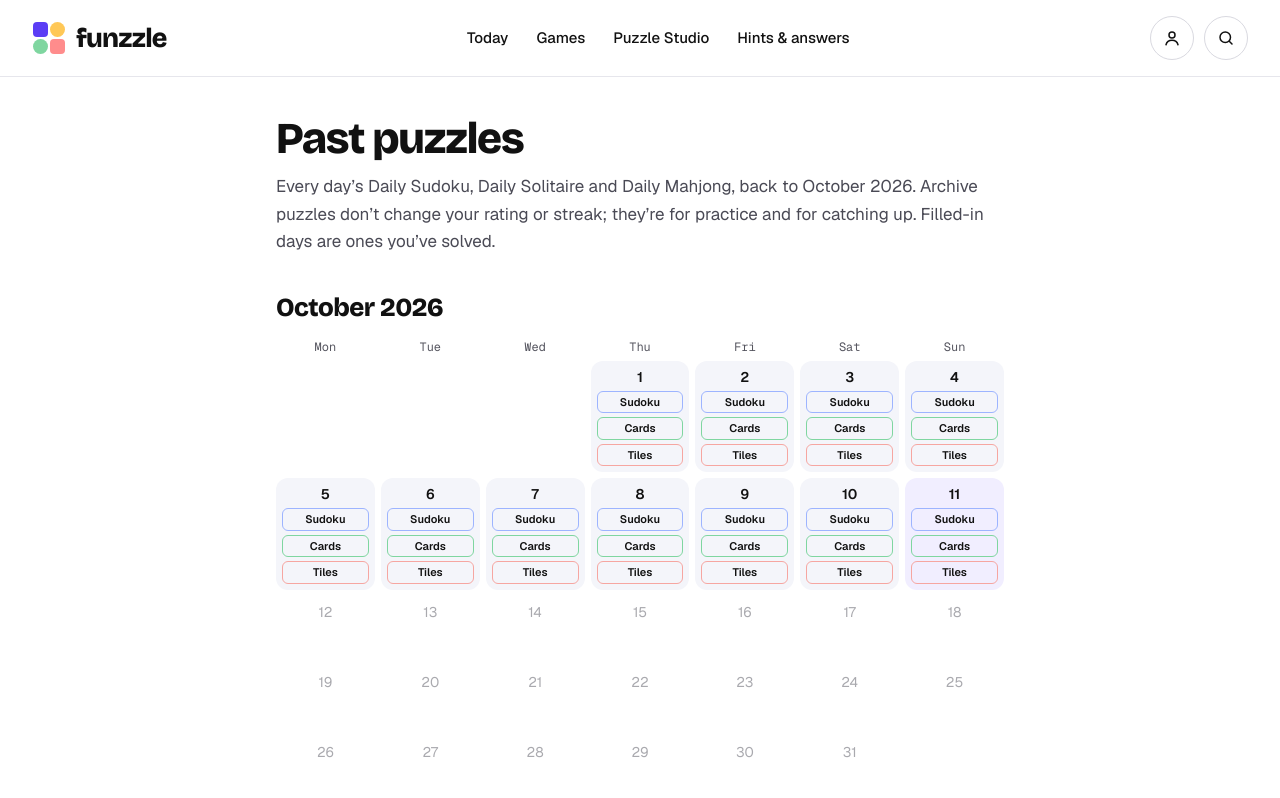
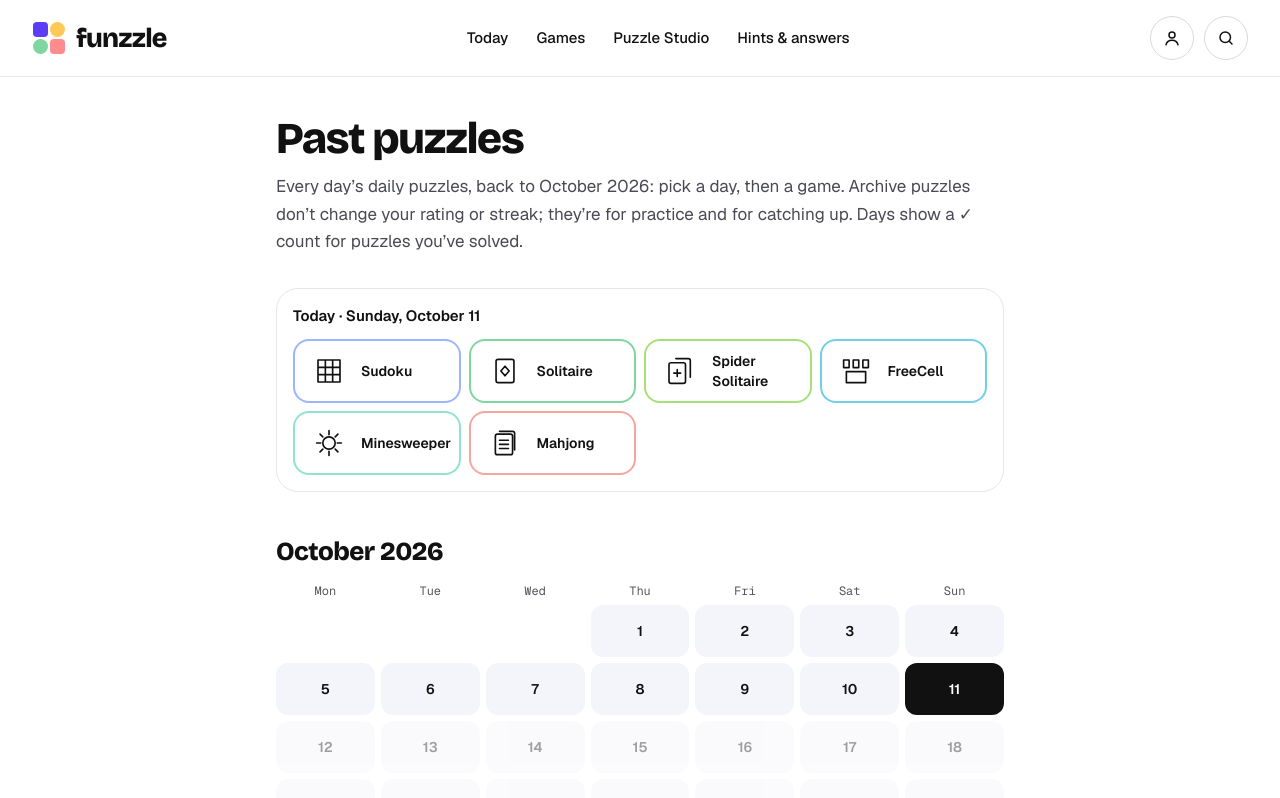
Before and after one commit to MonsterInstitute/funzzle, a Next.js app: page /archive in a window 1280 px wide. Shown: the top 798 px of the page. Built offline with nearby package versions, Linux system fonts and the light colour scheme.

Commit message:
Archive calendar for every archive game, all skill trees on /me
Co-Authored-By: Claude Opus 5.5 <noreply@anthropic.com>

```diff
--- a/app/archive/page.tsx
+++ b/app/archive/page.tsx
@@ -5,8 +5,8 @@ import ArchiveCalendar from "@/components/profile/ArchiveCalendar";
 import { pageMetadata } from "@/lib/seo";
 
 export const metadata: Metadata = pageMetadata({
-  title: "Daily Puzzle Archive: Past Sudoku, Solitaire and Mahjong",
-  description: "Play any past Daily Sudoku, Daily Solitaire or Daily Mahjong from the calendar. Free, no sign-up; filled-in days are the ones you’ve solved.",
+  title: "Daily Puzzle Archive: Every Past Daily Puzzle",
+  description: "Play any past daily puzzle from the calendar: Sudoku, Solitaire, Spider, FreeCell, Minesweeper and Mahjong. Free, no sign-up.",
   path: "/archive",
 });
 
@@ -17,8 +17,8 @@ export default function ArchivePage() {
       <main className="mx-auto w-full max-w-[760px] flex-1 px-4 py-10">
         <h1 className="m-0 font-display text-[44px] font-extrabold leading-none tracking-[-0.03em]">Past puzzles</h1>
         <p className="mb-8 mt-3 text-[17px] leading-relaxed text-muted">
-          Every day’s Daily Sudoku, Daily Solitaire and Daily Mahjong, back to October 2026. Archive puzzles don’t change your rating or streak; they’re for
-          practice and for catching up. Filled-in days are ones you’ve solved.
+          Every day’s daily puzzles, back to October 2026: pick a day, then a game. Archive puzzles don’t change your rating or streak; they’re for
+          practice and for catching up. Days show a ✓ count for puzzles you’ve solved.
         </p>
         <ArchiveCalendar />
       </main>
--- a/app/me/page.tsx
+++ b/app/me/page.tsx
@@ -4,6 +4,7 @@ import Header from "@/components/Header";
 import ProfileSection from "@/components/home/ProfileSection";
 import ReminderOptIn from "@/components/kit/ReminderOptIn";
 import { BadgeGrid, SkillTree } from "@/components/profile/Badges";
+import { SKILL_TREES } from "@/lib/games/kit/achievements";
 import NameField from "@/components/profile/NameField";
 import Passport from "@/components/profile/Passport";
 import { pageMetadata } from "@/lib/seo";
@@ -26,11 +27,9 @@ export default function MePage() {
         <ProfileSection heading="h1" />
         <div className="mx-auto flex max-w-[1280px] flex-col gap-14 px-4 pb-20 sm:px-8">
           <div className="grid grid-cols-[repeat(auto-fit,minmax(300px,1fr))] gap-4">
-            <SkillTree game="sudoku" />
-            <SkillTree game="solitaire" />
-            <SkillTree game="freecell" />
-            <SkillTree game="minesweeper" />
-            <SkillTree game="mahjong" />
+            {Object.keys(SKILL_TREES).map((g) => (
+              <SkillTree key={g} game={g} />
+            ))}
           </div>
           <BadgeGrid />
           <Passport />
--- a/components/profile/ArchiveCalendar.tsx
+++ b/components/profile/ArchiveCalendar.tsx
@@ -1,29 +1,76 @@
 "use client";
 
 import Link from "next/link";
-import { useSyncExternalStore } from "react";
+import { useState, useSyncExternalStore } from "react";
+import { GameGlyph } from "@/components/kit/Icons";
+import { GAME_BY_SLUG } from "@/lib/games/kit/catalog";
 import { getDayStatus, shiftDay } from "@/lib/games/kit/daily";
 import { readJson } from "@/lib/games/kit/storage";
 
-/** First day with a daily Sudoku, Solitaire and Mahjong. */
+/** First day with daily puzzles in the archive. */
 export const ARCHIVE_START = "2026-10-01";
+
+/**
+ * Games with a playable archive (/play/<game>?date=…, app/api/daily-puzzle)
+ * and the localStorage keys their finished archive/daily puzzles use, for the
+ * "solved" marks. Add a game here when it gains an archive.
+ */
+const ARCHIVE_GAMES: { slug: string; keys: (date: string) => string[] }[] = [
+  { slug: "sudoku", keys: (d) => [`fz:sudoku:archive:${d}`, `fz:sudoku:daily:${d}`] },
+  { slug: "solitaire", keys: (d) => [`fz:solitaire:archive:daily1:${d}`, `fz:solitaire:archive:daily3:${d}`, `fz:solitaire:daily1:${d}`, `fz:solitaire:daily3:${d}`] },
+  { slug: "spider-solitaire", keys: (d) => [`fz:spider-solitaire:archive:daily1:${d}`, `fz:spider-solitaire:daily1:${d}`] },
+  { slug: "freecell", keys: (d) => [`fz:freecell:archive:${d}`, `fz:freecell:daily:${d}`] },
+  { slug: "minesweeper", keys: (d) => [`fz:minesweeper:archive:${d}`, `fz:minesweeper:daily:${d}`] },
+  { slug: "mahjong", keys: (d) => [`fz:mahjong:archive:${d}`, `fz:mahjong:daily:${d}`] },
+];
 
 const DOW = ["Mon", "Tue", "Wed", "Thu", "Fri", "Sat", "Sun"];
 const subscribe = () => () => {};
 const today = () => new Date().toISOString().slice(0, 10);
 
-function doneOn(date: string, game: "sudoku" | "solitaire" | "mahjong", isToday: boolean): boolean {
-  // Mahjong isn't in the Daily Set, so its saved game says whether it was cleared.
-  if (game === "mahjong") return [`fz:mahjong:daily:${date}`, `fz:mahjong:archive:${date}`].some((k) => !!readJson<{ done?: unknown } | null>(k, null)?.done);
-  if (isToday) return getDayStatus(date)[game]?.state === "done";
-  const keys = game === "sudoku" ? [`fz:sudoku:archive:${date}`] : [`fz:solitaire:archive:daily1:${date}`, `fz:solitaire:archive:daily3:${date}`];
-  return keys.some((k) => !!readJson<{ done?: unknown } | null>(k, null)?.done) || getDayStatus(date)[game]?.state === "done";
+function solved(slug: string, keys: string[], date: string): boolean {
+  if (getDayStatus(date)[slug]?.state === "done") return true;
+  return keys.some((k) => !!readJson<{ done?: unknown } | null>(k, null)?.done);
 }
 
-/** Month grids from ARCHIVE_START to today, newest first; every past day is playable. */
+function DayGames({ date, isToday }: { date: string; isToday: boolean }) {
+  const label = new Date(`${date}T00:00:00Z`).toLocaleDateString("en-US", { weekday: "long", month: "long", day: "numeric", timeZone: "UTC" });
+  return (
+    <div className="flex flex-col gap-3 rounded-[22px] border border-line p-4">
+      <span className="text-[15px] font-semibold">{isToday ? `Today · ${label}` : label}</span>
+      <ul className="m-0 grid list-none grid-cols-[repeat(auto-fill,minmax(150px,1fr))] gap-2 p-0">
+        {ARCHIVE_GAMES.map(({ slug, keys }) => {
+          const game = GAME_BY_SLUG[slug];
+          if (!game?.href) return null;
+          const done = solved(slug, keys(date), date);
+          return (
+            <li key={slug}>
+              <Link
+                href={isToday ? game.href : `${game.href}?date=${date}`}
+                className="flex min-h-12 items-center gap-2.5 rounded-2xl px-3 py-2 text-sm font-semibold text-[#111111] no-underline"
+                style={done ? { background: game.color } : { border: `2px solid ${game.color}` }}
+                aria-label={`${game.name}, ${label}${done ? ", solved" : ""}`}
+              >
+                <span className="scale-75">
+                  <GameGlyph path={game.glyph} />
+                </span>
+                <span className={done ? "" : "text-ink"}>{game.name}</span>
+                {done && <span className="ml-auto text-xs">✓</span>}
+              </Link>
+            </li>
+          );
+        })}
+      </ul>
+    </div>
+  );
+}
+
+/** Month grids from ARCHIVE_START to today, newest first; pick a day to see its puzzles. */
 export default function ArchiveCalendar() {
   const now = useSyncExternalStore(subscribe, today, () => null);
+  const [picked, setPicked] = useState<string | null>(null);
   if (!now) return <p className="text-muted">Loading the calendar…</p>;
+  const selected = picked ?? now;
   const months: string[] = [];
   for (let m = now.slice(0, 7); m >= ARCHIVE_START.slice(0, 7); ) {
     months.push(m);
@@ -33,6 +80,7 @@ export default function ArchiveCalendar() {
   }
   return (
     <div className="flex flex-col gap-10">
+      <DayGames date={selected} isToday={selected === now} />
       {months.map((month) => {
         const first = `${month}-01`;
         const lead = (new Date(`${first}T00:00:00Z`).getUTCDay() + 6) % 7;
@@ -53,48 +101,22 @@ export default function ArchiveCalendar() {
                 <span key={`lead-${i}`} />
               ))}
               {days.map((d) => {
-                const day = Number(d.slice(8));
                 const open = d >= ARCHIVE_START && d <= now;
-                const isToday = d === now;
-                if (!open) {
-                  return (
-                    <span key={d} className="flex min-h-[64px] items-start justify-center rounded-xl p-1.5 text-sm text-muted-2 opacity-50">
-                      {day}
-                    </span>
-                  );
-                }
-                const sudoku = doneOn(d, "sudoku", isToday);
-                const solitaire = doneOn(d, "solitaire", isToday);
-                const mahjong = doneOn(d, "mahjong", isToday);
-                const q = isToday ? "" : `?date=${d}`;
+                const count = open ? ARCHIVE_GAMES.filter(({ slug, keys }) => solved(slug, keys(d), d)).length : 0;
                 return (
-                  <div key={d} className={`flex min-h-[64px] flex-col gap-1 rounded-xl p-1.5 ${isToday ? "bg-violet-tint" : "bg-soft"}`}>
-                    <span className="text-center text-sm font-semibold">{day}</span>
-                    <Link
-                      href={`/play/sudoku${q}`}
-                      aria-label={`Sudoku, ${d}${sudoku ? ", solved" : ""}`}
-                      className="rounded-md px-1 py-0.5 text-center text-[11px] font-semibold text-[#111111] no-underline"
-                      style={{ background: sudoku ? "#9DB4FF" : "transparent", border: "1px solid #9DB4FF" }}
-                    >
-                      Sudoku
-                    </Link>
-                    <Link
-                      href={`/play/solitaire${q}`}
-                      aria-label={`Solitaire, ${d}${solitaire ? ", won" : ""}`}
-                      className="rounded-md px-1 py-0.5 text-center text-[11px] font-semibold text-[#111111] no-underline"
-                      style={{ background: solitaire ? "#7FD6A0" : "transparent", border: "1px solid #7FD6A0" }}
-                    >
-                      Cards
-                    </Link>
-                    <Link
-                      href={`/play/mahjong${q}`}
-                      aria-label={`Mahjong, ${d}${mahjong ? ", cleared" : ""}`}
-                      className="rounded-md px-1 py-0.5 text-center text-[11px] font-semibold text-[#111111] no-underline"
-                      style={{ background: mahjong ? "#F6A6A1" : "transparent", border: "1px solid #F6A6A1" }}
-                    >
-                      Tiles
-                    </Link>
-                  </div>
+                  <button
+                    key={d}
+                    type="button"
+                    disabled={!open}
+                    aria-pressed={d === selected}
+                    onClick={() => setPicked(d)}
+                    className={`flex min-h-[52px] flex-col items-center justify-center gap-1 rounded-xl text-sm font-semibold disabled:opacity-40 ${
+                      d === selected ? "bg-ink text-ground" : d === now ? "bg-violet-tint" : "bg-soft"
+                    }`}
+                  >
+                    {Number(d.slice(8))}
+                    {count > 0 && <span className="font-mono text-[10px]">{count}✓</span>}
+                  </button>
                 );
               })}
             </div>
--- a/scripts/pregenerate-spider.ts
+++ b/scripts/pregenerate-spider.ts
@@ -12,7 +12,6 @@
  */
 import { generateDailySpider } from "@/lib/games/dailyPuzzles";
 import type { SuitCount } from "@/lib/games/spider";
-// @ts-expect-error plain .mjs helper without types
 import { d1 } from "./lib/d1-rest.mjs";
 
 const arg = (name: string) => process.argv.find((a) => a.startsWith(`--${name}=`))?.slice(name.length + 3);
```
